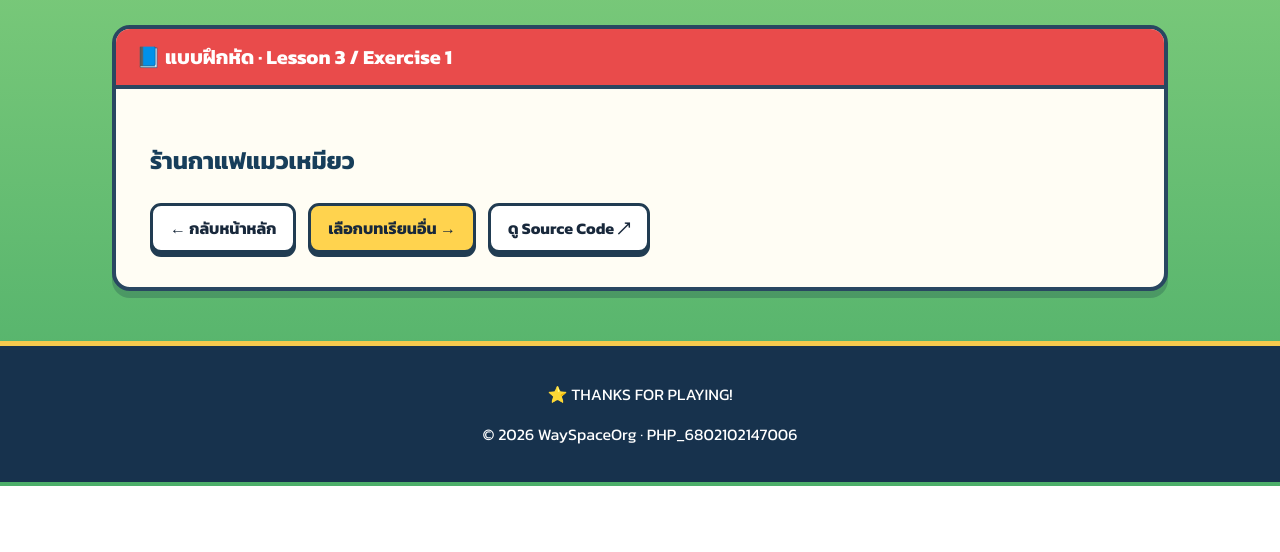
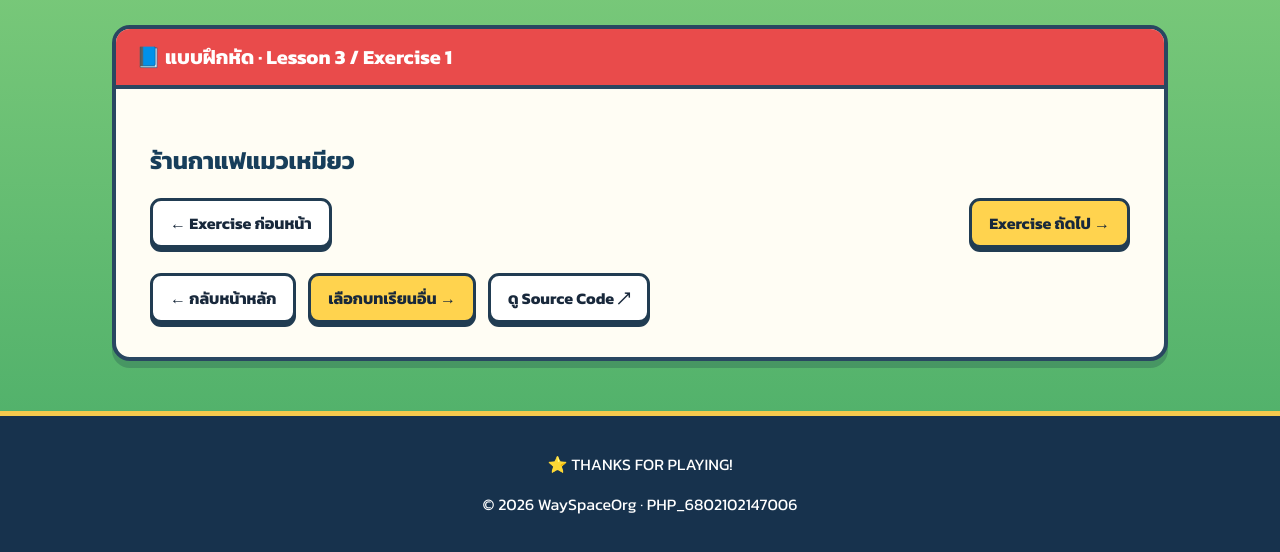
Before and after one commit to WaySpaceOrg/PHP_6802102147006, a plain HTML site: page Lesson3/ex1.html in a window 1280 px wide. Shown: the part 314-866 px from the top of the page. Before the commit the page ends 800 px from the top, so only its background shows below. Drawn offline with Linux system fonts and the light colour scheme.

Commit message:
Add exercise navigation to Lesson3/ex1.html

```diff
--- a/Lesson3/ex1.html
+++ b/Lesson3/ex1.html
@@ -11,4 +11,8 @@
         cups = cups + 1;
         console.log("ตอนนี้ " + cups + " แก้ว");   // ตอนนี้ 4 แก้ว
     </script>
+<nav class="actions" aria-label="เชื่อมโยงแบบฝึกหัด" style="display:flex;flex-wrap:wrap;gap:10px;justify-content:space-between;margin:18px 0;">
+<a class="btn btn-light" href="../Lesson2/ex6.html">← Exercise ก่อนหน้า</a>
+<a class="btn btn-gold" href="ex2.html">Exercise ถัดไป →</a>
+</nav>
 <div class="actions"><a class="btn btn-light" href="../index.html">← กลับหน้าหลัก</a><a class="btn btn-gold" href="../index.html#lessons">เลือกบทเรียนอื่น →</a><a class="btn btn-light" href="https://github.com/WaySpaceOrg/PHP_6802102147006/blob/main/Lesson3/ex1.html" target="_blank" rel="noopener noreferrer">ดู Source Code ↗</a></div></div></article></main><footer><p>⭐ THANKS FOR PLAYING!</p><p>© 2026 WaySpaceOrg · PHP_6802102147006</p></footer></body></html>
```
